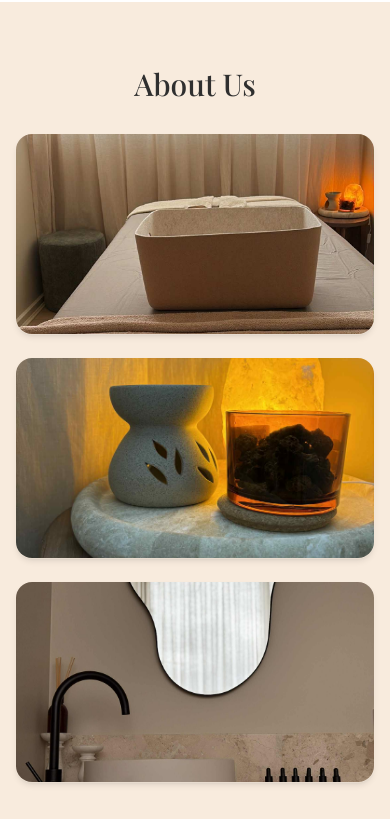
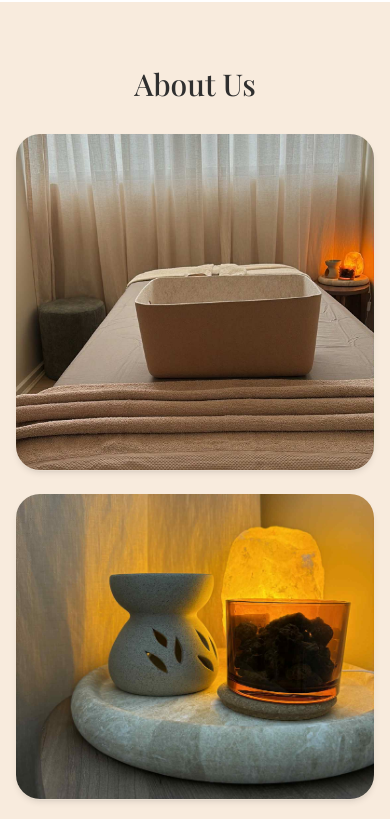
Before and after one commit to Simai66/BUALIN_SPA_NEW, a React (Vite) app: page / in a window 390 px wide. Shown: the part 2980-3799 px from the top of the page. Built offline with nearby package versions, Linux system fonts and the light colour scheme.

Commit message:
feat: Initialize SPA with About section, smooth scrolling, global styles, and deployment guides.

```diff
--- a/package.json
+++ b/package.json
@@ -11,6 +11,7 @@
   },
   "dependencies": {
     "framer-motion": "^12.23.24",
+    "lenis": "^1.3.15",
     "react": "^19.1.1",
     "react-dom": "^19.1.1",
     "react-hot-toast": "^2.6.0",
--- a/src/App.jsx
+++ b/src/App.jsx
@@ -1,4 +1,5 @@
 import { Element } from 'react-scroll';
+import SmoothScroll from './components/SmoothScroll.jsx';
 import Navbar from './components/Navbar.jsx';
 import Hero from './components/Hero.jsx';
 import Services from './components/Services.jsx';
@@ -7,6 +8,7 @@ import Contact from './components/Contact.jsx';
 
 function App() {
   return (
+    <SmoothScroll>
       <div className="min-h-screen bg-white">
         <Navbar />
 
@@ -39,6 +41,7 @@ function App() {
         </footer>
 
       </div>
+    </SmoothScroll>
   );
 }
 
--- a/src/components/About.jsx
+++ b/src/components/About.jsx
@@ -1,4 +1,5 @@
-import { motion as Motion } from 'framer-motion';
+import { useState, useRef, useEffect } from 'react';
+import { motion as Motion, useScroll, useTransform, useSpring } from 'framer-motion';
 import Room1 from '../assets/Room1.jpeg';
 import Room2 from '../assets/Room2.jpeg';
 import Room3 from '../assets/Room3.jpeg';
@@ -19,27 +20,6 @@ const headerVariants = {
       stiffness: 100,
       damping: 15,
       duration: 0.6
-    }
-  }
-};
-
-const imageVariants = {
-  hidden: {
-    opacity: 0,
-    filter: 'blur(16px)',
-    scale: 0.9,
-    y: 40
-  },
-  visible: {
-    opacity: 1,
-    filter: 'blur(0px)',
-    scale: 1,
-    y: 0,
-    transition: {
-      type: 'spring',
-      stiffness: 80,
-      damping: 30,
-      mass: 4
     }
   }
 };
@@ -74,7 +54,68 @@ const containerVariants = {
   }
 };
 
+const images = [
+  { src: Room1, alt: "Massage room 1" },
+  { src: Room2, alt: "Massage room 2" },
+  { src: Room3, alt: "Massage room 3" }
+];
+
+function ImageCard({ src, alt, index, hoveredIndex, setHoveredIndex }) {
+  const ref = useRef(null);
+  const [isMobile, setIsMobile] = useState(false);
+
+  useEffect(() => {
+    const checkMobile = () => setIsMobile(window.innerWidth < 640);
+    checkMobile();
+    window.addEventListener('resize', checkMobile);
+    return () => window.removeEventListener('resize', checkMobile);
+  }, []);
+
+  // Mobile scroll effect
+  const { scrollYProgress } = useScroll({
+    target: ref,
+    offset: ["start end", "end start"]
+  });
+
+  // Map scroll progress to height: starts at 140px, grows to 420px at center, back to 140px
+  const heightTransform = useTransform(scrollYProgress, [0, 0.5, 1], ["140px", "420px", "140px"]);
+  const height = useSpring(heightTransform, { stiffness: 300, damping: 30 });
+
+  // Desktop hover logic
+  const isHovered = hoveredIndex === index;
+  const isOtherHovered = hoveredIndex !== null && hoveredIndex !== index;
+
+  return (
+    <Motion.div
+      ref={ref}
+      className="relative overflow-hidden rounded-2xl shadow-md ring-1 ring-beige/40"
+      style={{
+        height: isMobile ? height : '240px',
+      }}
+      onMouseEnter={() => setHoveredIndex(index)}
+      onMouseLeave={() => setHoveredIndex(null)}
+      animate={{
+        scale: isHovered ? 1.1 : isOtherHovered ? 0.9 : 1,
+        height: isHovered ? '300px' : '240px',
+        filter: isOtherHovered ? 'blur(2px)' : 'blur(0px)',
+        opacity: isOtherHovered ? 0.7 : 1,
+        borderRadius: isHovered ? '12px' : '24px',
+      }}
+      transition={{ type: 'spring', stiffness: 300, damping: 20 }}
+    >
+      <img
+        src={src}
+        alt={alt}
+        className="w-full h-full object-cover"
+        loading="lazy"
+      />
+    </Motion.div>
+  );
+}
+
 export default function About() {
+  const [hoveredIndex, setHoveredIndex] = useState(null);
+
   return (
     <section className="py-16 bg-beige">
       <div className="container-w">
@@ -94,45 +135,16 @@ export default function About() {
           viewport={{ once: true, margin: "-80px" }}
           variants={containerVariants}
         >
-          <Motion.img
-            src={Room1}
-            alt="Massage room 1"
-            className="w-full h-50 sm:h-60 rounded-2xl object-cover ring-1 ring-beige/40 shadow-md"
-            loading="lazy"
-            whileHover={{
-              scaleX: 1.05,
-              borderRadius: "6px",
-              height: "calc(0.25rem * 70)",
-              transition: { type: "spring", stiffness: 300, damping: 20, mass: 2 }
-            }}
-            variants={imageVariants}
-          />
-          <Motion.img
-            src={Room2}
-            alt="Massage room 2"
-            className="w-full h-50 sm:h-60 rounded-2xl object-cover ring-1 ring-beige/40 shadow-md"
-            loading="lazy"
-            whileHover={{
-              scaleX: 1.05,
-              borderRadius: "6px",
-              height: "calc(0.25rem * 70)",
-              transition: { type: "spring", stiffness: 300, damping: 20, mass: 2 }
-            }}
-            variants={imageVariants}
-          />
-          <Motion.img
-            src={Room3}
-            alt="Massage room 3"
-            className="w-full h-50 sm:h-60 rounded-2xl object-cover ring-1 ring-beige/40 shadow-md"
-            loading="lazy"
-            whileHover={{
-              scaleX: 1.05,
-              borderRadius: "6px",
-              height: "calc(0.25rem * 70)",
-              transition: { type: "spring", stiffness: 300, damping: 20, mass: 2 }
-            }}
-            variants={imageVariants}
-          />
+          {images.map((img, index) => (
+            <ImageCard
+              key={index}
+              index={index}
+              src={img.src}
+              alt={img.alt}
+              hoveredIndex={hoveredIndex}
+              setHoveredIndex={setHoveredIndex}
+            />
+          ))}
         </Motion.div>
         <Motion.p
           className="max-w-3xl mx-auto text-center text-ink/80 text-lg leading-relaxed"
--- /dev/null
+++ b/src/components/SmoothScroll.jsx
@@ -0,0 +1,32 @@
+import { useEffect } from 'react';
+import Lenis from 'lenis';
+
+const SmoothScroll = ({ children }) => {
+    useEffect(() => {
+        const lenis = new Lenis({
+            duration: 1.0,
+            easing: (t) => Math.min(1, 1.001 - Math.pow(2, -10 * t)), // https://www.desmos.com/calculator/brs54l4xou
+            direction: 'vertical', // vertical, horizontal
+            gestureDirection: 'vertical', // vertical, horizontal, both
+            smooth: true,
+            mouseMultiplier: 1,
+            smoothTouch: false,
+            touchMultiplier: 2,
+        });
+
+        function raf(time) {
+            lenis.raf(time);
+            requestAnimationFrame(raf);
+        }
+
+        requestAnimationFrame(raf);
+
+        return () => {
+            lenis.destroy();
+        };
+    }, []);
+
+    return <>{children}</>;
+};
+
+export default SmoothScroll;
--- a/src/index.css
+++ b/src/index.css
@@ -66,3 +66,24 @@ body {
 .btn {
   @apply inline-flex items-center justify-center rounded-full h-10 px-5 text-sm font-medium transition-all duration-300 ease-in-out;
 }
+
+/* Lenis Scroll */
+html.lenis, html.lenis body {
+  height: auto;
+}
+
+.lenis.lenis-smooth {
+  scroll-behavior: auto !important;
+}
+
+.lenis.lenis-smooth [data-lenis-prevent] {
+  overscroll-behavior: contain;
+}
+
+.lenis.lenis-stopped {
+  overflow: hidden;
+}
+
+.lenis.lenis-scrolling iframe {
+  pointer-events: none;
+}
```
Also changed, not shown: 1 other file (tests, documents, lock files or other folders). Lines whose indentation alone changed are shown as unchanged.
